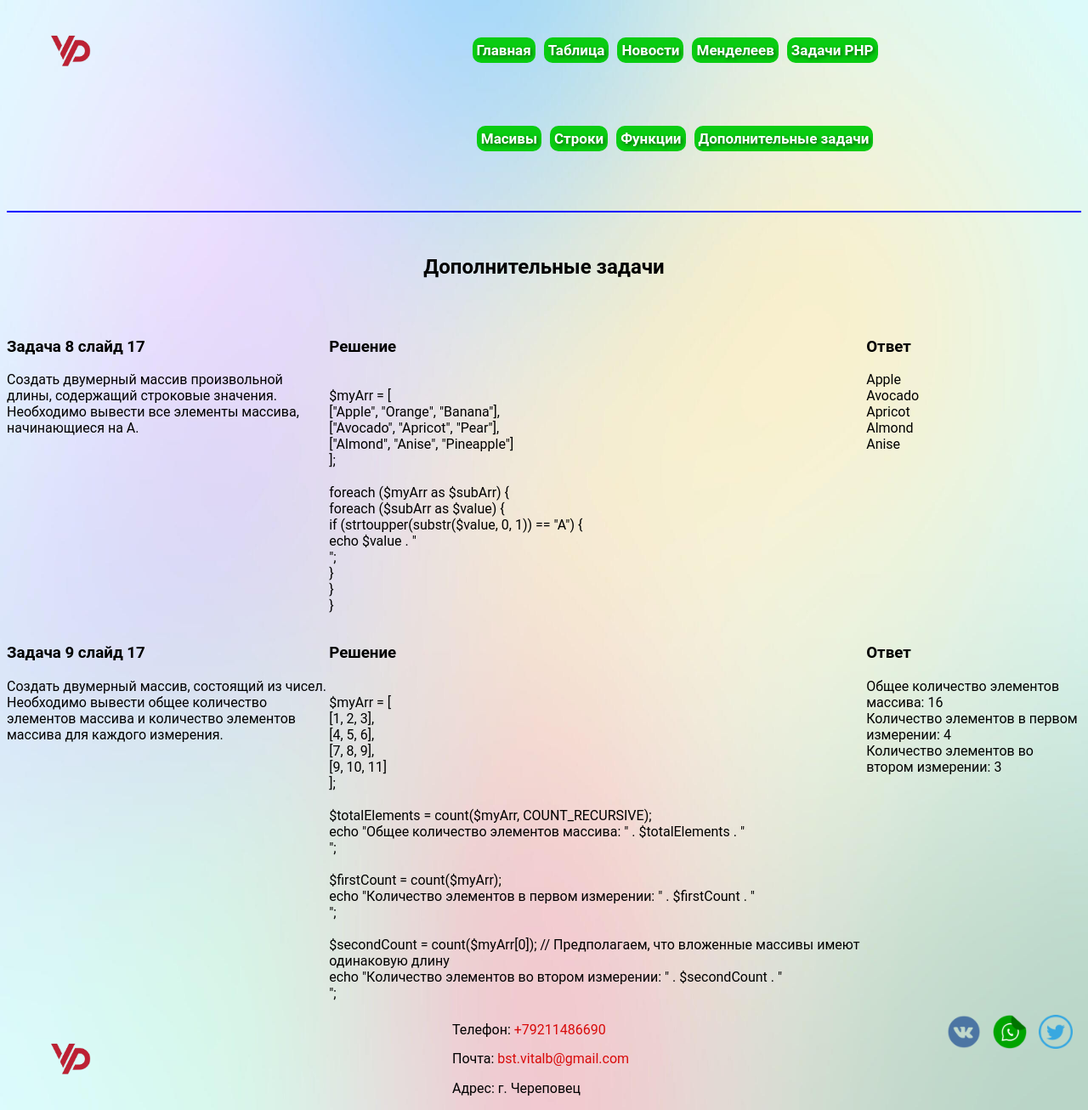
After one commit to IrinaZorina/fact16, a PHP site: page /task5.php in a window 1280 px wide. The commit adds this page. Shown: the whole page at 85% size. Run offline with PHP 8.4, Linux system fonts and the light colour scheme.

Commit message:
add tasks dop mas

```diff
--- a/Popov-site/header.php
+++ b/Popov-site/header.php
@@ -27,6 +27,7 @@
                 <li class="top_menu-item"><a href="task2.php">Масивы</a></li>
                 <li class="top_menu-item"><a href="task3.php">Строки</a></li>
                 <li class="top_menu-item"><a href="task4.php">Функции</a></li>
+                <li class="top_menu-item"><a href="task5.php">Дополнительные задачи</a></li>
             </ul>
         </nav>
        <? $date = date("H");
--- a/Popov-site/task4.php
+++ b/Popov-site/task4.php
@@ -1,7 +1,7 @@
 <? include 'header.php'; ?>
 <main class="main">
     <div class="container">
-        <h2 class="center m-50">Строки</h2>
+        <h2 class="center m-50">Функции</h2>
         <section class="arrays">
             <div class="task">
                 <h3>Задача 1 слайд 17</h3>
--- /dev/null
+++ b/Popov-site/task5.php
@@ -0,0 +1,96 @@
+<? include 'header.php'; ?>
+<main class="main">
+    <div class="container">
+        <h2 class="center m-50">Дополнительные задачи</h2>
+        <section class="arrays">
+            <div class="task">
+                <h3>Задача 8 слайд 17</h3>
+                <p>Создать двумерный массив произвольной длины, содержащий строковые значения. Необходимо вывести все элементы массива, начинающиеся на А. </p>
+            </div>
+            <div class="solution">
+                <h3>Решение</h3>
+                <p>
+                    $myArr = [
+                    ["Apple", "Orange", "Banana"],
+                    ["Avocado", "Apricot", "Pear"],
+                    ["Almond", "Anise", "Pineapple"]
+                    ];
+
+                    foreach ($myArr as $subArr) {
+                    foreach ($subArr as $value) {
+                    if (strtoupper(substr($value, 0, 1)) == "A") {
+                    echo $value . "<br>";
+                    }
+                    }
+                    } </p>
+            </div>
+            <div class="answer">
+                <h3>Ответ</h3>
+                <p>
+                    <?
+                    $myArr = [
+                        ["Apple", "Orange", "Banana"],
+                        ["Avocado", "Apricot", "Pear"],
+                        ["Almond", "Anise", "Pineapple"]
+                    ];
+
+                    foreach ($myArr as $subArr) {
+                        foreach ($subArr as $value) {
+                            if (strtoupper(substr($value, 0, 1)) == "A") {
+                                echo $value . "<br>";
+                            }
+                        }
+                    }
+                    ?>
+                </p>
+            </div>
+            <div class="task">
+                <h3>Задача 9 слайд 17</h3>
+                <p>Создать двумерный массив, состоящий из чисел. Необходимо вывести общее количество элементов массива и количество элементов массива для каждого измерения.</p>
+            </div>
+            <div class="solution">
+                <h3>Решение</h3>
+                <p>
+                    $myArr = [
+                    [1, 2, 3],
+                    [4, 5, 6],
+                    [7, 8, 9],
+                    [9, 10, 11]
+                    ];
+
+                    $totalElements = count($myArr, COUNT_RECURSIVE);
+                    echo "Общее количество элементов массива: " . $totalElements . "<br>";
+
+                    $firstCount = count($myArr);
+                    echo "Количество элементов в первом измерении: " . $firstCount . "<br>";
+
+                    $secondCount = count($myArr[0]); // Предполагаем, что вложенные массивы имеют одинаковую длину
+                    echo "Количество элементов во втором измерении: " . $secondCount . "<br>";
+            </div>
+            <div class="answer">
+                <h3>Ответ</h3>
+                <p>
+                    <?
+                    $myArr = [
+                        [1, 2, 3],
+                        [4, 5, 6],
+                        [7, 8, 9],
+                        [9, 10, 11]
+                    ];
+
+                    $totalElements = count($myArr, COUNT_RECURSIVE);
+                    echo "Общее количество элементов массива: " . $totalElements . "<br>";
+
+                    $firstCount = count($myArr);
+                    echo "Количество элементов в первом измерении: " . $firstCount . "<br>";
+
+                    $secondCount = count($myArr[0]);  // Предполагаем, что вложенные массивы имеют одинаковую длину
+                    echo "Количество элементов во втором измерении: " . $secondCount . "<br>";
+                    ?>
+                </p>
+            </div>
+
+        </section>
+    </div>
+</main>
+<? include 'footer.php'; ?>
```
